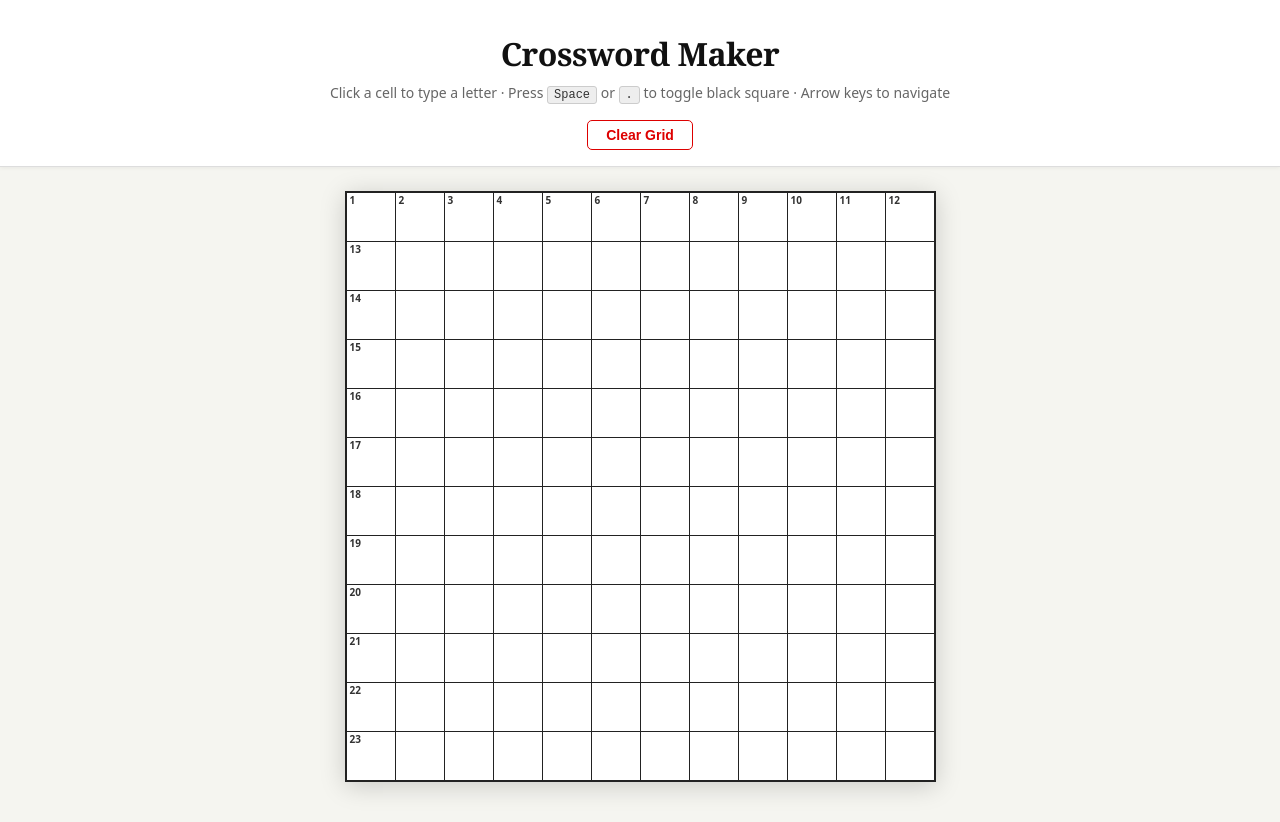
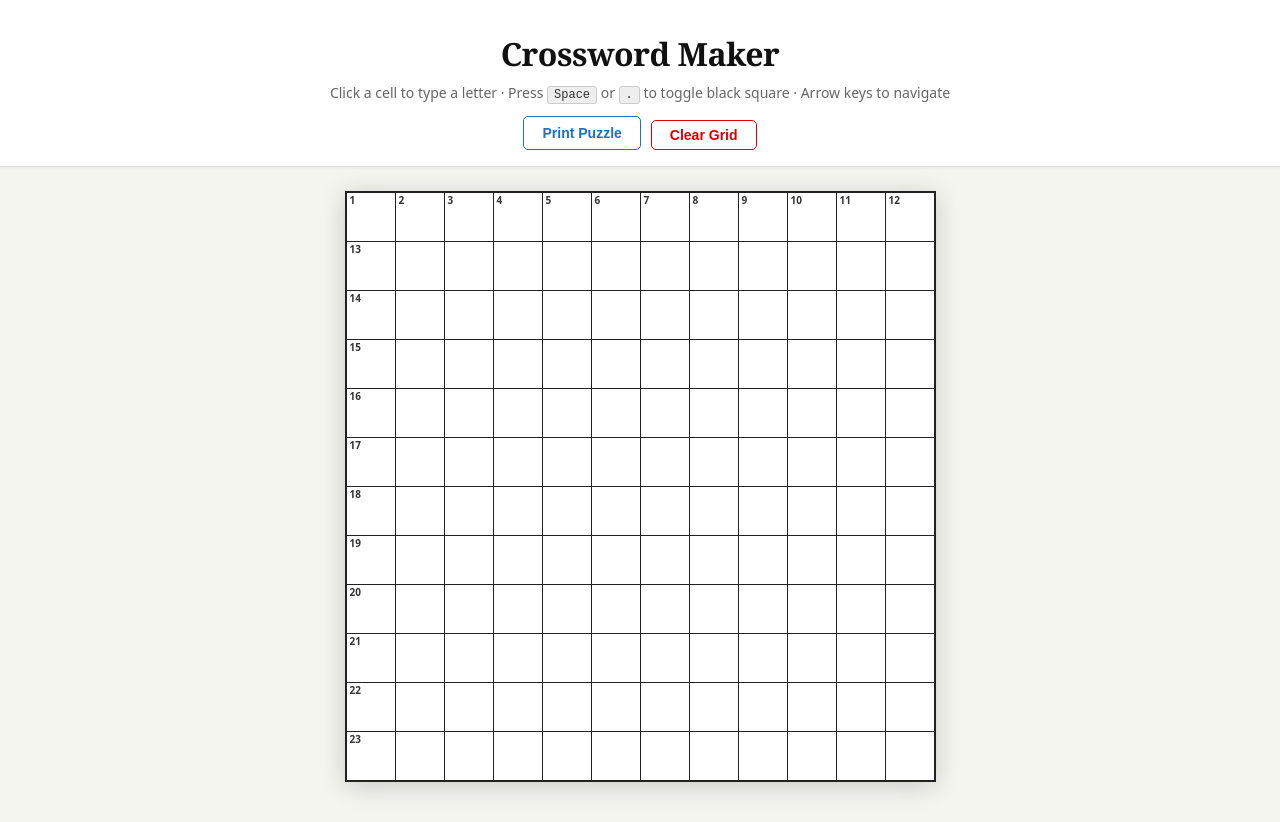
Before and after one commit to palpable81/crossword-maker, a React (Vite) app: page / in a window 1280 px wide. Built offline with nearby package versions, Linux system fonts and the light colour scheme.

Commit message:
print button added

```diff
--- a/src/App.css
+++ b/src/App.css
@@ -39,6 +39,30 @@
   color: #333;
 }
 
+.header-actions {
+  display: flex;
+  gap: 10px;
+  justify-content: center;
+  margin-top: 4px;
+}
+
+.btn-print {
+  padding: 6px 18px;
+  font-size: 14px;
+  font-weight: 600;
+  border: 1.5px solid #1a6fd4;
+  background: transparent;
+  color: #1a6fd4;
+  border-radius: 5px;
+  cursor: pointer;
+  transition: background 0.15s, color 0.15s;
+}
+
+.btn-print:hover {
+  background: #1a6fd4;
+  color: #fff;
+}
+
 .btn-clear {
   margin-top: 4px;
   padding: 6px 18px;
--- a/src/App.jsx
+++ b/src/App.jsx
@@ -30,7 +30,10 @@ export default function App() {
       <header className="app-header">
         <h1>Crossword Maker</h1>
         <p className="hint">Click a cell to type a letter &middot; Press <kbd>Space</kbd> or <kbd>.</kbd> to toggle black square &middot; Arrow keys to navigate</p>
-        <button className="btn-clear" onClick={clearGrid}>Clear Grid</button>
+        <div className="header-actions">
+          <button className="btn-print" onClick={() => window.print()}>Print Puzzle</button>
+          <button className="btn-clear" onClick={clearGrid}>Clear Grid</button>
+        </div>
       </header>
       <main>
         <CrosswordGrid grid={grid} size={GRID_SIZE} onUpdateCell={updateCell} />
--- a/src/CrosswordGrid.css
+++ b/src/CrosswordGrid.css
@@ -73,3 +73,38 @@
 .cell-input:focus {
   outline: none;
 }
+
+@media print {
+  .app-header {
+    display: none;
+  }
+
+  .grid-wrapper {
+    padding: 0;
+  }
+
+  .crossword-grid {
+    box-shadow: none;
+  }
+
+  .cell.highlighted,
+  .cell.selected {
+    background: #fff !important;
+  }
+
+  .cell.empty {
+    background: #1a1a1a !important;
+    -webkit-print-color-adjust: exact;
+    print-color-adjust: exact;
+  }
+
+  .cell.empty .cell-number,
+  .cell.empty .cell-input {
+    display: none;
+  }
+
+  .cell.black {
+    -webkit-print-color-adjust: exact;
+    print-color-adjust: exact;
+  }
+}
--- a/src/CrosswordGrid.jsx
+++ b/src/CrosswordGrid.jsx
@@ -98,6 +98,7 @@ export default function CrosswordGrid({ grid, size, onUpdateCell }) {
                 className={[
                   'cell',
                   cell.black ? 'black' : '',
+                  (!cell.black && !cell.letter) ? 'empty' : '',
                   isSelected ? 'selected' : '',
                   (!cell.black && inWord && !isSelected) ? 'highlighted' : '',
                 ].filter(Boolean).join(' ')}
```
